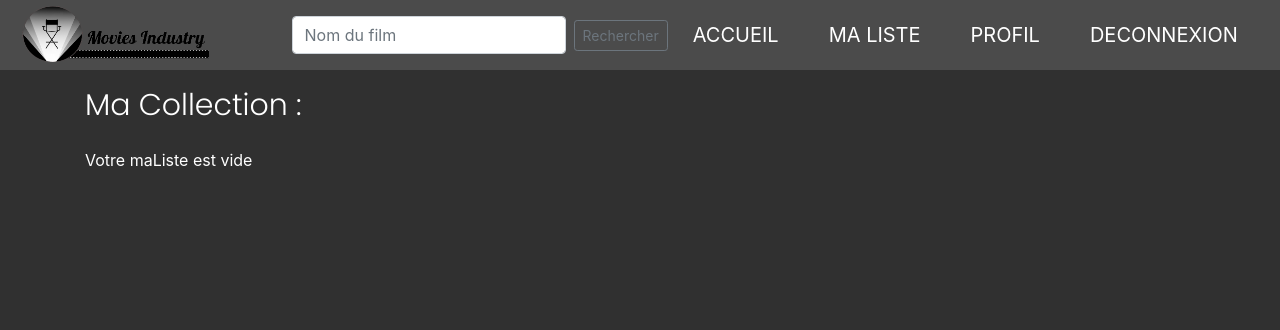
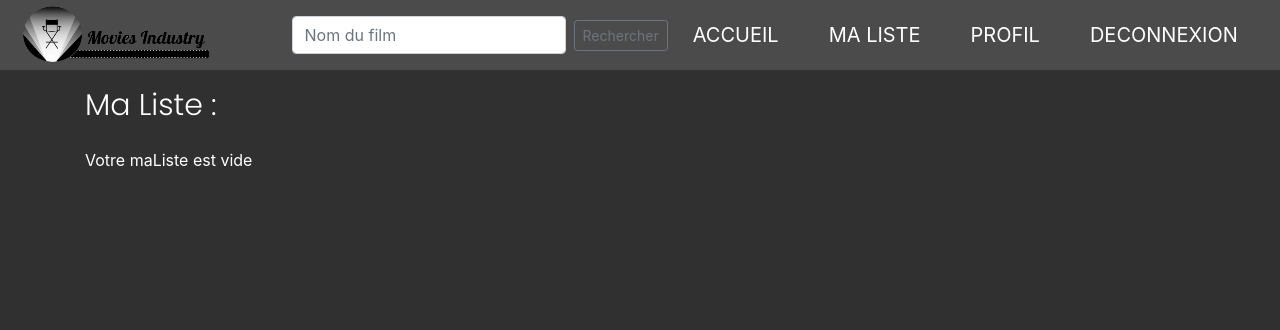
Before and after one commit to elea77/projet-ORM-API, a Flask app: page /maListe in a window 1280 px wide. Shown: the top 330 px of the page. Run offline with Flask 2, Linux system fonts and the light colour scheme; the visitor is signed in with stand-in values (Sample User, id 1); some libraries are stand-ins or nearby versions.

Commit message:
Update maListe.html

```diff
--- a/templates/pages/maListe.html
+++ b/templates/pages/maListe.html
@@ -37,7 +37,7 @@
         </div>
     </header>
     <div class="container"><br>
-        <h3>Ma Collection :</h3><br>
+        <h3>Ma Liste :</h3><br>
         {{ message }}
         <div id="grid">
             {% for l in liste %}
```
